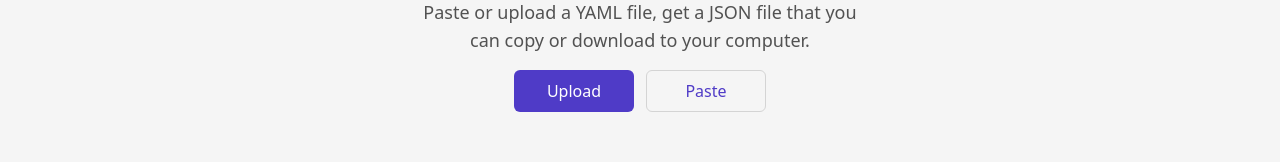
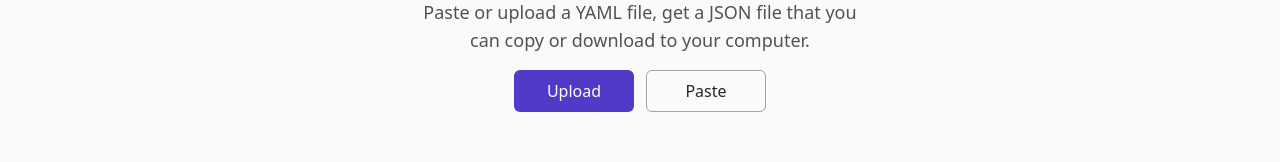
Before and after one commit to vickonrails/yaml-json, a Next.js app: page / in a window 1280 px wide. Shown: the part 251-413 px from the top of the page. Built offline with nearby package versions, Linux system fonts and the light colour scheme.

Commit message:
chore: ui customizations & loading states

```diff
--- a/src/components/button.tsx
+++ b/src/components/button.tsx
@@ -11,9 +11,9 @@ export function Button({ variants = 'primary', ...props }: ButtonProps) {
     return (
         <button
             className={cn(
-                'px-4 py-2 rounded-md min-w-[120px] text-center font-medium',
-                variants === 'primary' && 'bg-primary text-white hover:bg-purple-900',
-                variants === 'secondary' && 'border border-neutral-300 text-primary'
+                'px-4 py-2 rounded-md min-w-[120px] text-center font-medium transition-colors',
+                variants === 'primary' && 'bg-primary text-white hover:bg-primary-hover',
+                variants === 'secondary' && 'border border-neutral-400 text-neutral-800',
             )}
             {...props}
         />
@@ -29,20 +29,24 @@ interface CopyToClipboardProps extends React.ButtonHTMLAttributes<HTMLButtonElem
     icon?: React.ReactNode
 }
 
-export function CopyToClipboard({ className, icon: baseIcon = <Clipboard size={18} />, onClick, ...props }: CopyToClipboardProps) {
+export function CopyToClipboard({ className, icon: baseIcon = <Clipboard size={20} />, onClick, ...props }: CopyToClipboardProps) {
     const [icon, setIcon] = useState(baseIcon)
     const classes = cn(
-        'absolute transition-opacity opacity-0 p-1 bg-slate-100 rounded-md top-4 right-4 z-10 bg-neutral-300 text-neutral-800 ',
+        'absolute transition-opacity opacity-0 p-1 bg-slate-100 rounded-md top-4 right-4 z-10 bg-neutral-200 text-neutral-600 hover:bg-neutral-300 transition-colors',
         className
     )
 
     const handleClick = useCallback((ev: MouseEvent<HTMLButtonElement>) => {
         onClick?.(ev);
-        setIcon(<Check size={18} />);
+        setIcon(<Check size={20} />);
 
-        setTimeout(() => {
+        const timer = setTimeout(() => {
             setIcon(baseIcon);
         }, 2000)
+
+        return () => {
+            clearTimeout(timer)
+        }
     }, [onClick])
 
     return (
@@ -73,7 +77,7 @@ export function Download({ content, filename, className, ...rest }: DownloadProp
 
     return (
         <CopyToClipboard
-            icon={<DownloadIcon size={18} />}
+            icon={<DownloadIcon size={20} />}
             onClick={handleClick}
             className={cn('right-12', className)}
             {...rest}
--- a/src/components/json-block.tsx
+++ b/src/components/json-block.tsx
@@ -1,11 +1,11 @@
 import { useTheme } from 'next-themes';
 import Highlighter from 'react-syntax-highlighter';
-import { stackoverflowDark, stackoverflowLight } from 'react-syntax-highlighter/dist/esm/styles/hljs';
+import { stackoverflowDark, stackoverflowLight, atelierForestLight } from 'react-syntax-highlighter/dist/esm/styles/hljs';
 
 const JSONBlock = ({ json }: { json: string }) => {
     const { theme } = useTheme()
     return (
-        <Highlighter language='json' style={theme === 'dark' ? stackoverflowDark : stackoverflowLight}>
+        <Highlighter language='json' style={theme === 'dark' ? stackoverflowDark : atelierForestLight}>
             {JSON.stringify(json, null, 2)}
         </Highlighter>
     )
--- a/src/components/nav.tsx
+++ b/src/components/nav.tsx
@@ -3,7 +3,7 @@ import dynamic from "next/dynamic";
 const ThemeSwitcher = dynamic(
     () => import('@/components/theme-switcher'), {
     ssr: false,
-    loading: () => <div>Loading...</div>
+    loading: () => <div className="h-5 w-5 bg-neutral-300 rounded-md" />
 })
 
 function Nav() {
--- a/src/pages/index.tsx
+++ b/src/pages/index.tsx
@@ -7,7 +7,7 @@ import { useLocal } from './use-local';
 
 const JSONBlock = dynamic(() => import('@/components/json-block'), {
   ssr: false,
-  loading: () => <div>Loading...</div>
+  loading: () => <div className='mx-auto mt-20'>Loading...</div>
 })
 
 export default function Home() {
@@ -47,18 +47,22 @@ export default function Home() {
             ref={inputRef}
             onChange={handleChange}
             value={value}
-            className='rounded-md w-full p-2 whitespace-pre-wrap h-[90vh]'
+            className='rounded-md w-full p-2 whitespace-pre-wrap h-[90vh] border border-neutral-200 bg-accent-bg'
           />
+          {value && (
             <CopyToClipboard
               onClick={_ => handleCopy('yaml')}
               className="group-hover:opacity-100"
             />
+          )}
         </div>
 
         <div className='flex-1 relative group'>
-          <div className='w-full h-[90vh] overflow-y-auto rounded-md'>
+          <div className={`w-full grid h-[90vh] overflow-y-auto rounded-md border border-neutral-200`}>
             <JSONBlock json={json} />
           </div>
+          {json && (
+            <>
               <CopyToClipboard
                 onClick={_ => handleCopy('json')}
                 className="group-hover:opacity-100"
@@ -68,6 +72,8 @@ export default function Home() {
                 filename={filename}
                 className='group-hover:opacity-100'
               />
+            </>
+          )}
         </div>
       </section>
     </main>
--- a/src/styles/globals.css
+++ b/src/styles/globals.css
@@ -3,8 +3,8 @@
 @tailwind utilities;
 
 :root {
-  --neutral-50: #fafafa;
-  --neutral-100: #f5f5f5;
+  --neutral-50: #ffffff;
+  --neutral-100: #fafafa;
   --neutral-200: #e5e5e5;
   --neutral-300: #d4d4d4;
   --neutral-400: #a3a3a3;
@@ -14,6 +14,10 @@
   --neutral-800: #262626;
   --neutral-900: #171717;
   --neutral-950: #0a0a0a;
+
+  --primary: #4F3BC7;
+  --primary-hover: #3e2baa;
+  --accent-bg: #ffffff;
 }
 
 [data-theme='dark'] {
@@ -28,6 +32,7 @@
   --neutral-200: #262626;
   --neutral-100: #171717;
   --neutral-50: #0a0a0a;
+  --accent-bg: #1c1b1b;
 }
 
 body {
--- a/tailwind.config.ts
+++ b/tailwind.config.ts
@@ -9,7 +9,9 @@ const config: Config = {
   theme: {
     extend: {
       colors: {
-        primary: '#4f3bc7',
+        // primary: '#4f3bc7',
+        primary: 'var(--primary)',
+        'primary-hover': 'var(--primary-hover)',
         neutral: {
           50: 'var(--neutral-50)',
           100: 'var(--neutral-100)',
@@ -22,7 +24,8 @@ const config: Config = {
           800: 'var(--neutral-800)',
           900: 'var(--neutral-900)',
           950: 'var(--neutral-950)',
-        }
+        },
+        'accent-bg': 'var(--accent-bg)',
       }
 
     },
```
Lines whose indentation alone changed are shown as unchanged.
